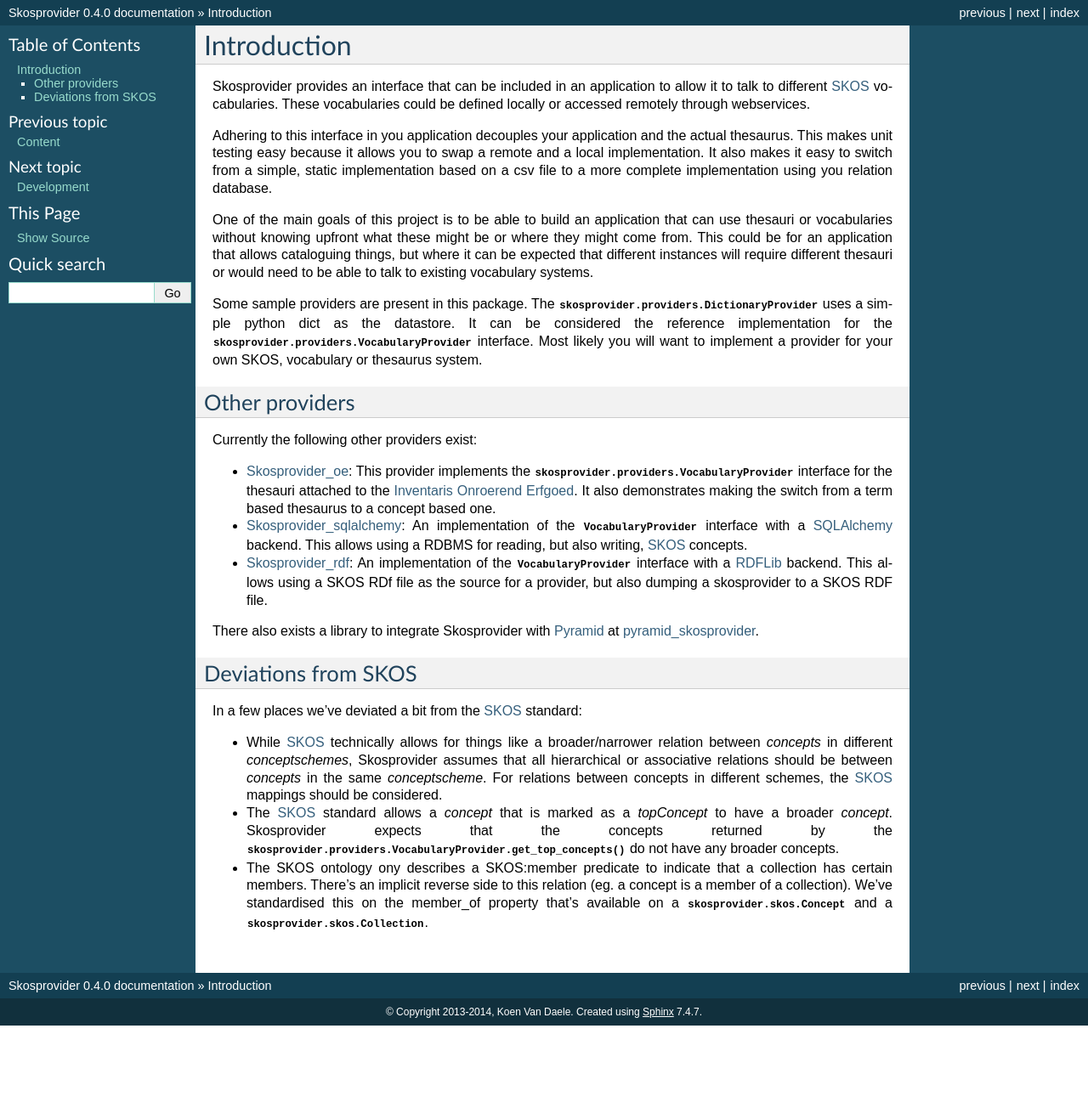
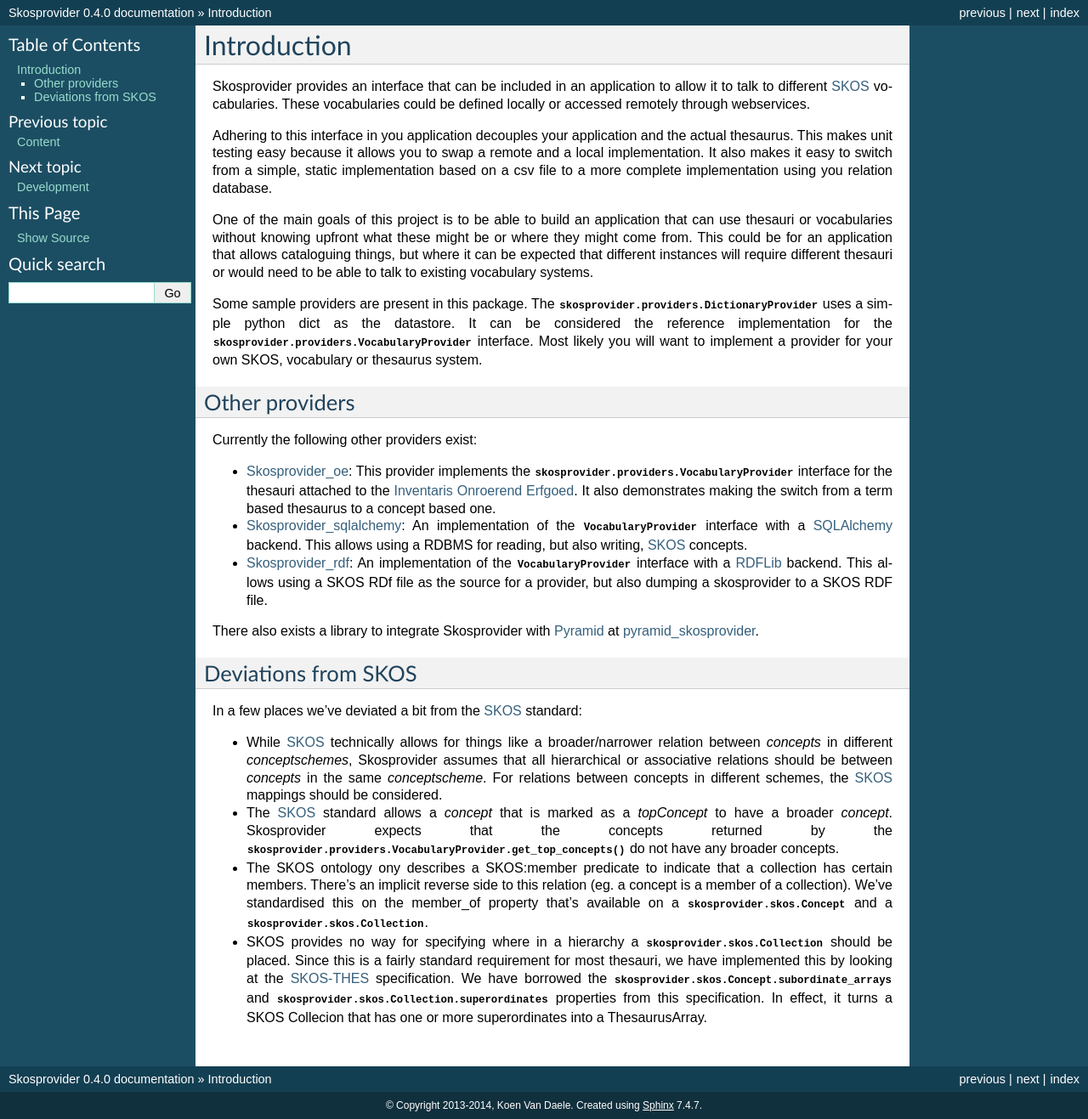
Before and after one commit to OnroerendErfgoed/skosprovider, a Sphinx documentation site: the page built from docs/intro.rst, in a window 1280 px wide. Shown: the whole page at 85% size. Built offline with Sphinx 7.4.7, drawn with Linux system fonts in a browser that asks for light colours; before the commit the page ends 1207 px from its top, so only the background shows below that.

Commit message:
Extra documentation.

```diff
--- a/docs/intro.rst
+++ b/docs/intro.rst
@@ -73,3 +73,11 @@
   relation (eg. a concept is a member of a collection). We've standardised this
   on the member_of property that's available on a
   :class:`skosprovider.skos.Concept` and a :class:`skosprovider.skos.Collection`.
+* SKOS provides no way for specifying where in a hierarchy a
+  :class:`skosprovider.skos.Collection` should be placed. Since this is a fairly
+  standard requirement for most thesauri, we have implemented this by looking
+  at the :term:`SKOS-THES` specification. We have borrowed the
+  :class:`skosprovider.skos.Concept.subordinate_arrays` and
+  :class:`skosprovider.skos.Collection.superordinates` properties from this
+  specification. In effect, it turns a SKOS Collecion that has one or more
+  superordinates into a ThesaurusArray.
```
Also changed, not shown: 1 other file.
